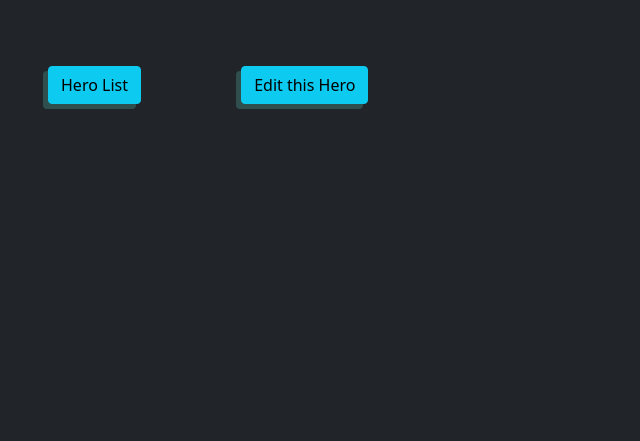
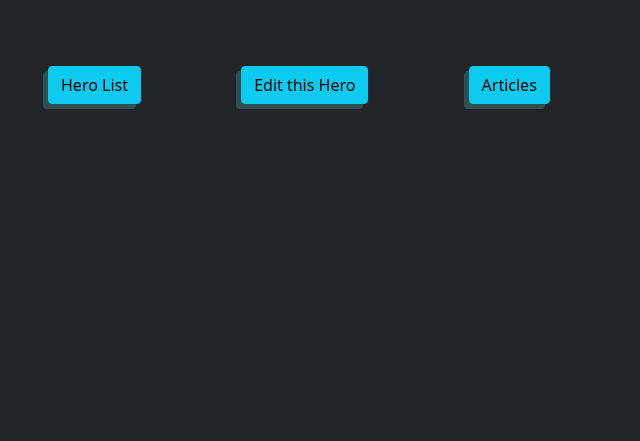
Before and after one commit to Moosicalex/BACS350, a Django app: template week9/Superhero/templates/hero_detail.html in a window 1280 px wide. Shown: the part 560-1001 px from the top of the page, without its empty margins (0-640 px from the left). Run offline with Django 3.2, Linux system fonts and the light colour scheme; the template is opened without the code that fills it, so the values that code supplies are empty; some libraries are stand-ins or nearby versions.

Commit message:
Basically a bunch of bullshit that didn't work out

```diff
--- a/week9/Superhero/templates/hero_detail.html
+++ b/week9/Superhero/templates/hero_detail.html
@@ -17,4 +17,5 @@
 
 <a href="/hero/" class="btn btn-info m-5">Hero List</a>
 <a href="{{ hero.pk }}/" class="btn btn-info m-5">Edit this Hero</a>
+<a href="{% url 'document' %}" class="btn btn-info m-5">Articles</a>
 {% endblock content %}
```
